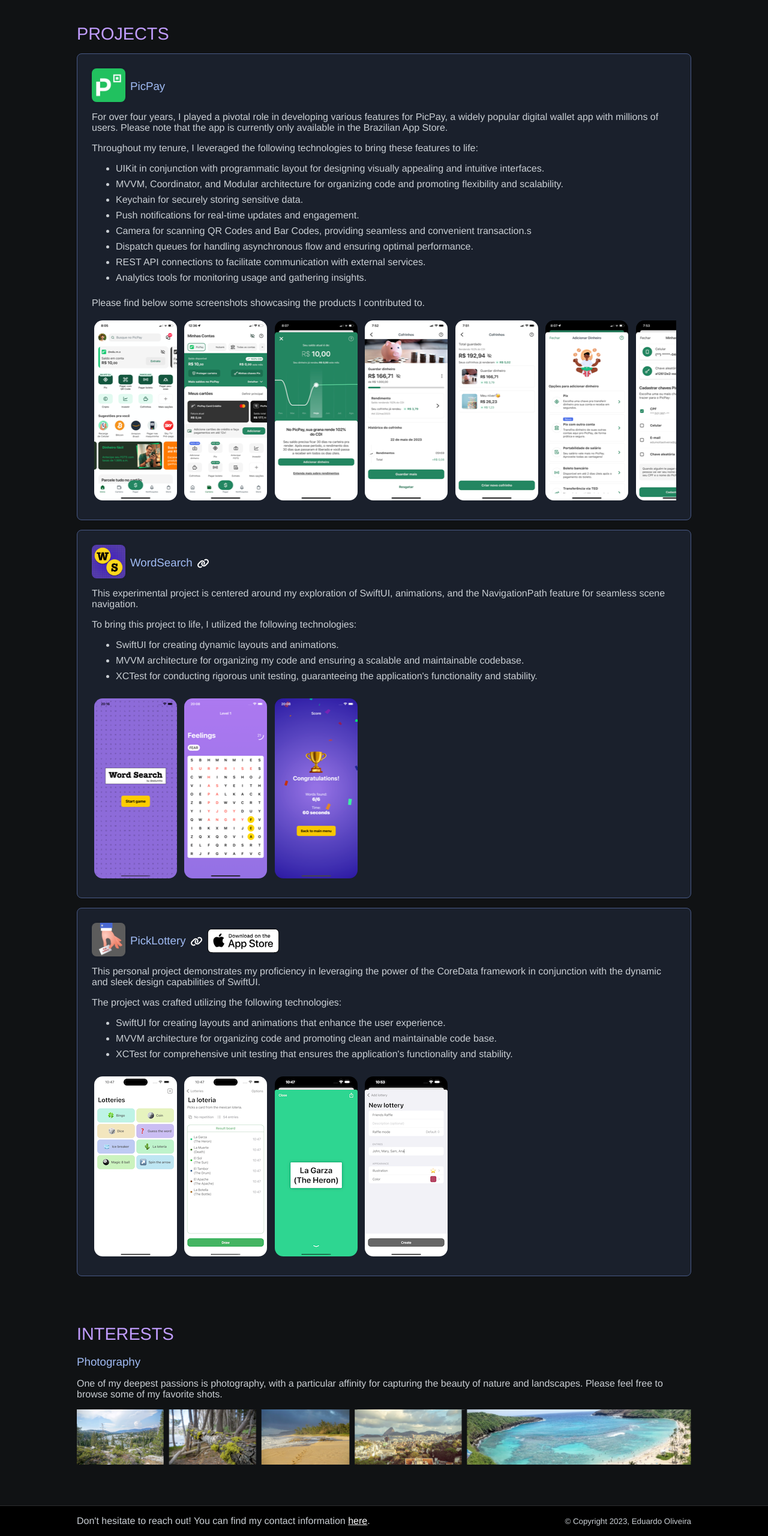
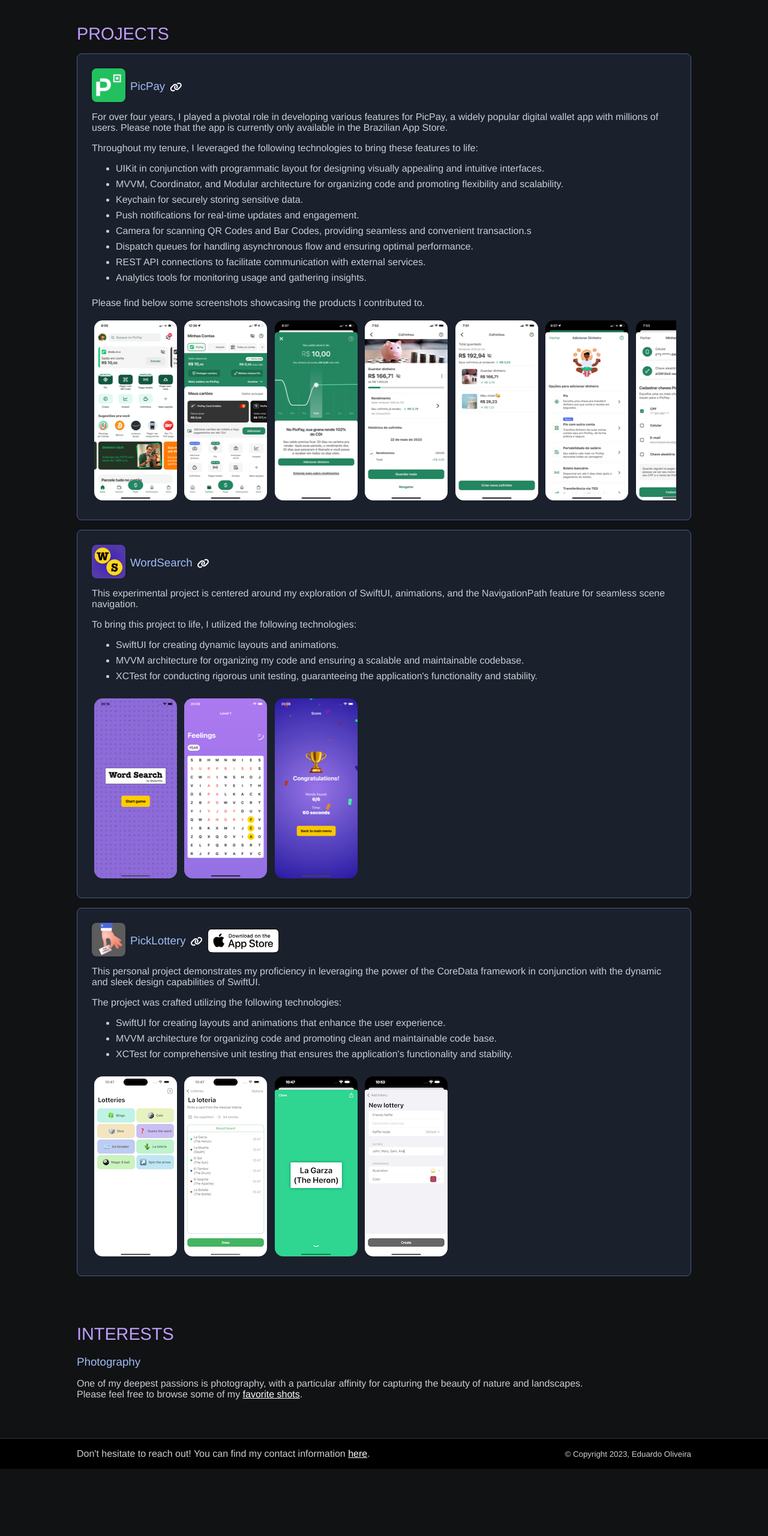
Before and after one commit to edumtto/edumtto.github.io, a plain HTML site: page index.html in a window 1280 px wide. Shown: the part 956-3516 px from the top of the page at 60% size. After the commit the page ends 3404 px from the top, so only its background shows below. Drawn offline with Linux system fonts and the light colour scheme.

Commit message:
Add PicPay link

```diff
--- a/index.html
+++ b/index.html
@@ -153,6 +153,7 @@
                 <div class="flex-container">
                     <img src="img/picpay-icon.jpg" class="icon" alt="picpay icon">
                     <h3>PicPay</h3>
+                    <a href="https://investor.picpay.com/company-info/our-products/" class="link" target="_blank"><i class="fa-solid fa-link"></i></a>
                 </div>
 
                 <p>
@@ -212,7 +213,7 @@
                 <div class="flex-container">
                     <img src="img/wordsearch-icon.png" class="icon" alt="wordsearch icon">
                     <h3>WordSearch</h3>
-                    <a href="https://github.com/edumtto/word-search" class="link"><i class="fa-solid fa-link"></i></a>
+                    <a href="https://github.com/edumtto/word-search" class="link"><i class="fa-solid fa-link" target="_blank"></i></a>
                 </div>
 
                 <p>This experimental project is centered around my exploration of SwiftUI, animations, and the
@@ -245,7 +246,7 @@
                     <h3>PickLottery</h3>
                     <a href="https://github.com/edumtto/pick-lottery" class="link"><i
                             class="fa-solid fa-link"></i></a>
-                    <a href="https://apps.apple.com/us/app/picklottery/id6457203925" class="link">
+                    <a href="https://apps.apple.com/us/app/picklottery/id6457203925" class="link" target="_blank">
                         <img src="img/badge-appstore.svg" alt="app store badge">
                     </a>
                 </div>
@@ -309,10 +310,11 @@
             <div class="interest-content">
                 <p>
                     One of my deepest passions is photography, with a particular affinity for capturing the beauty of
-                    nature and landscapes. Please feel free to browse some of my favorite shots.
+                    nature and landscapes.<br />Please feel free to browse some of my
+                    <a href="https://photos.app.goo.gl/TqmSfmGaYcajdMrW7">favorite shots</a>.
                 </p>
-                <a href="https://photos.app.goo.gl/TqmSfmGaYcajdMrW7"><img src="img/pictures.png"
-                        alt="picture mosaic"></a>
+                <!-- <a href="https://photos.app.goo.gl/TqmSfmGaYcajdMrW7"><img src="img/pictures.png"
+                        alt="picture mosaic"></a> -->
 
             </div>
 
```
